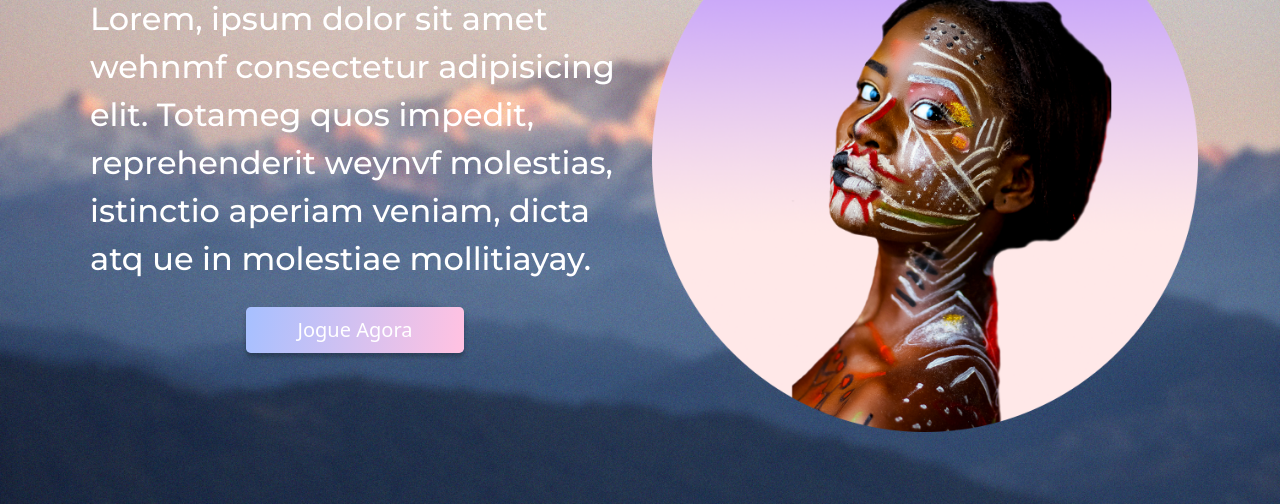
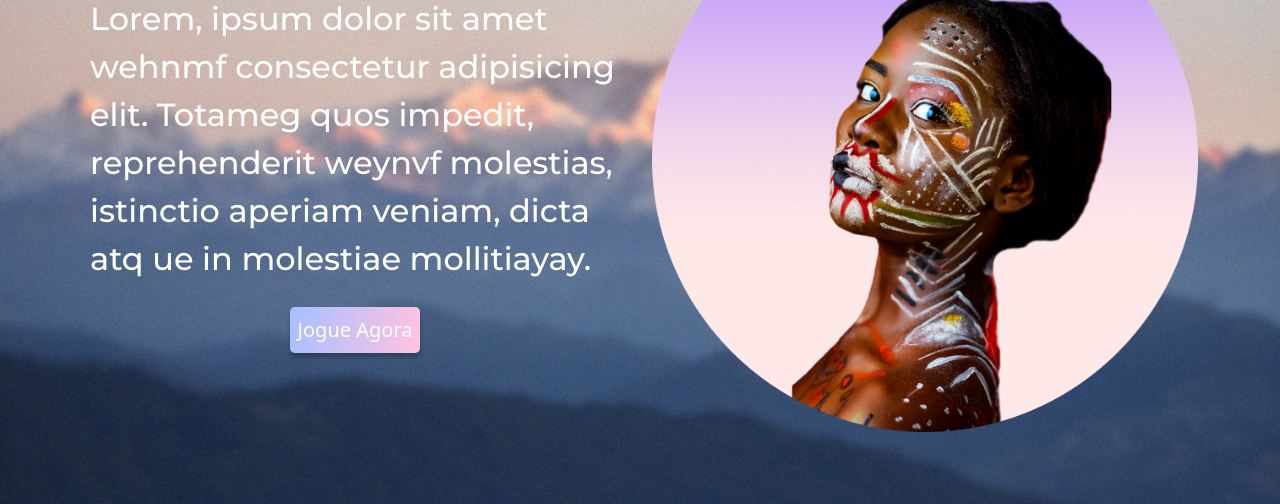
Before and after one commit to leo-mcarvalho/Anaya, a plain HTML site: page index.html in a window 1280 px wide. Shown: the part 296-800 px from the top of the page. Drawn offline with nearby package versions, Linux system fonts and the light colour scheme.

Commit message:
Organizando o projeto e resolvendo pequenos bugs de visualização

```diff
--- a/css/style.css
+++ b/css/style.css
@@ -92,7 +92,6 @@ body {
     background: linear-gradient(100deg, #a8c0ff 2%, #ffc2e2 98%);
     box-shadow: 0px 4px 4px rgba(0, 0, 0, 0.25);
     border-style: none;
-    min-width: 40%;
 }
 
 .citacao {
--- a/index.html
+++ b/index.html
@@ -74,7 +74,7 @@
                         Totameg quos impedit, reprehenderit weynvf molestias, istinctio aperiam veniam, dicta atq
                         ue in molestiae mollitiayay.</p>
                     <div class="text-center">
-                        <button type="button" class=" text-white btn-lg p-2 bd-highlight botao w-25">Jogue
+                        <button type="button" class=" text-white btn-lg p-2 bd-highlight botao min-vw-30">Jogue
                             Agora</button>
                     </div>
                 </div>
```
Also changed, not shown: login.html (+1 -1 lines), img/imgs/login.jpg, img/meu perfil/backgroundMeuPerfil.svg (deleted), 4 other files.
